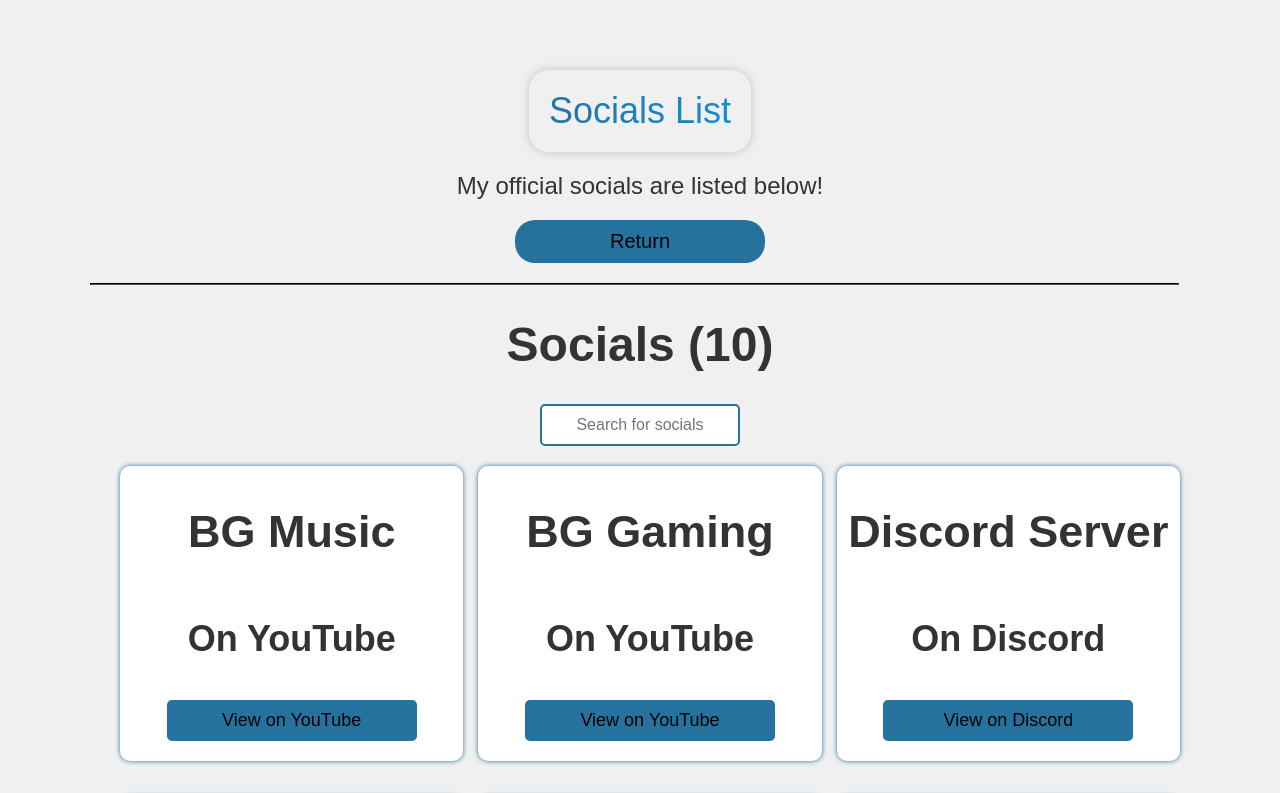
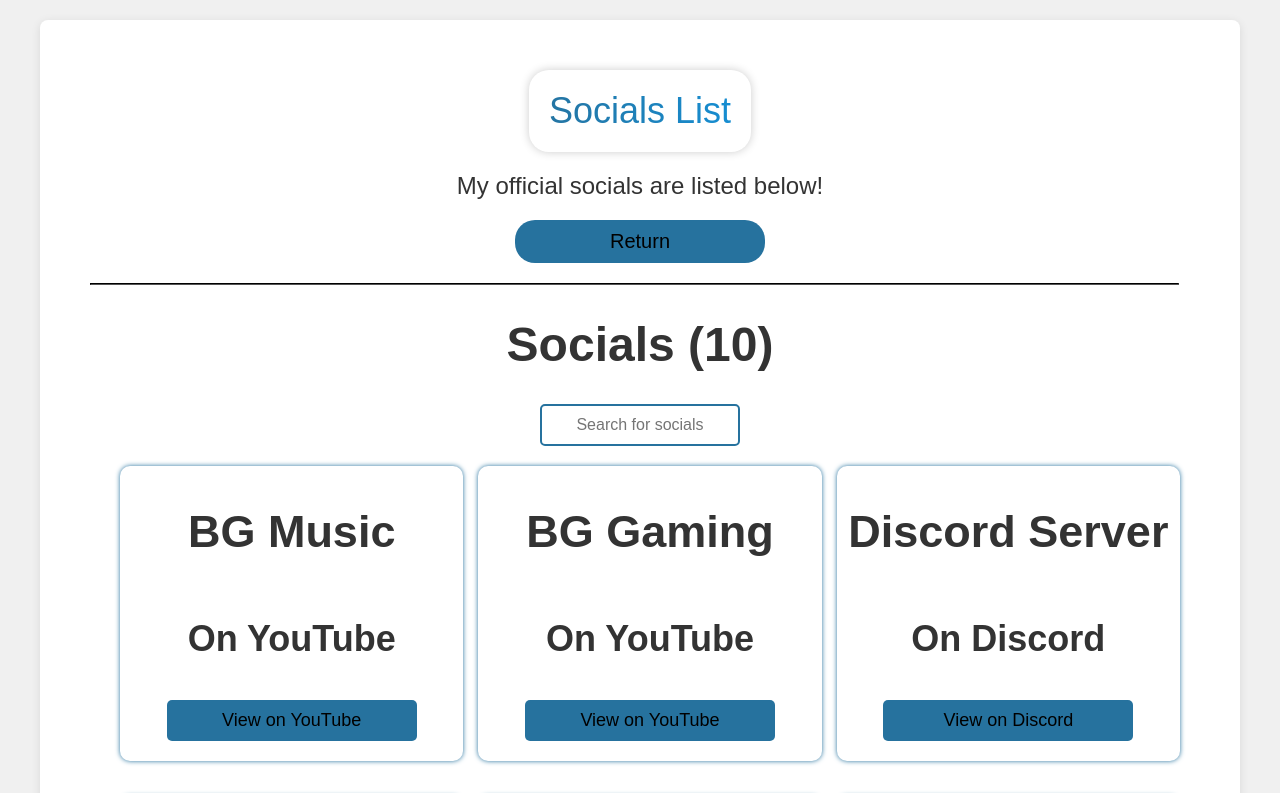
Before and after one commit to BG-Music/site, a plain HTML site: page socials/index.html in a window 1280 px wide. Shown: the top 793 px of the page. Drawn offline with Linux system fonts and the light colour scheme.

Commit message:
Socials 2.1

```diff
--- a/socials/index.html
+++ b/socials/index.html
@@ -10,7 +10,7 @@
     <meta property="og:description" content="Official BG Music Site">
     <meta name="theme-color" content="#26729e">
     <link rel="icon" type="image/png" href="https://cdn.glitch.global/9453cd7b-4c76-47bb-8c11-b1c298b2b41c/big.png">
-    <link rel="stylesheet" href="/css.css">
+    <link rel="stylesheet" href="/css21.css">
     <title>BG Music | Socials</title>
     <style>
 * {
```
